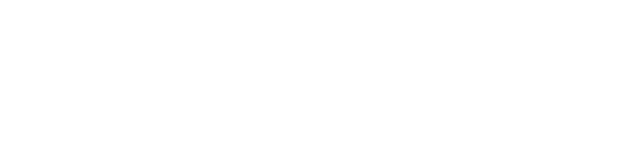
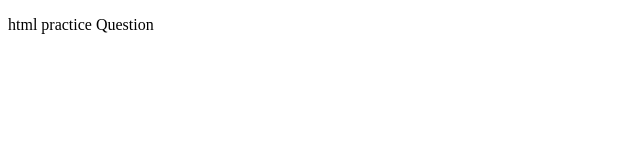
Before and after one commit to watsonbassey/HtmlPractice, a plain HTML site: page index.html in a window 1280 px wide. Shown: the whole page, without its empty margins (0-640 px from the left). Drawn offline with Linux system fonts and the light colour scheme.

Commit message:
html practice question

```diff
--- a/index.html
+++ b/index.html
@@ -7,6 +7,6 @@
     <title>Practice Question</title>
 </head>
 <body>
-
+    <p>html practice Question</p>
 </body>
 </html>
```
